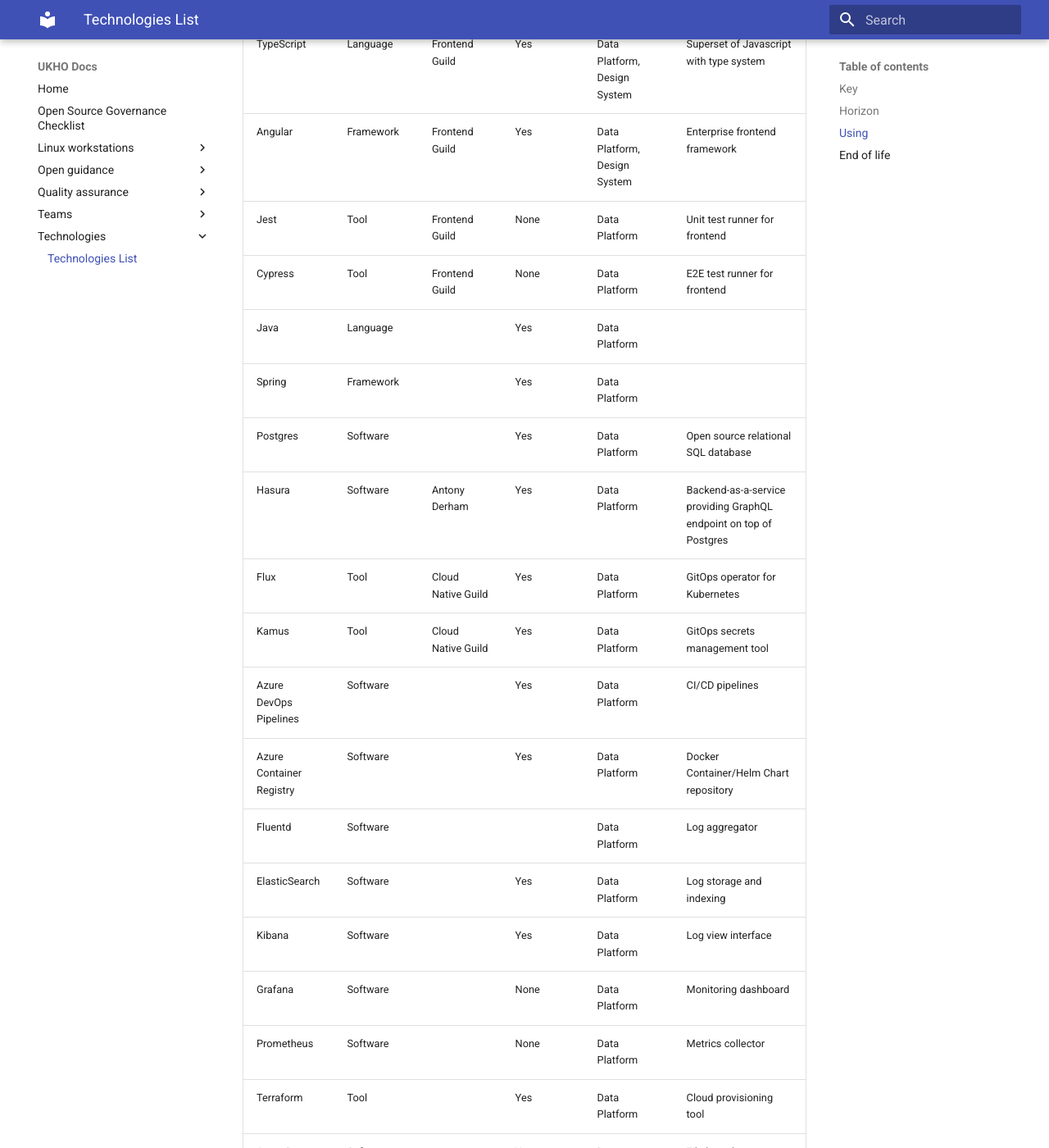
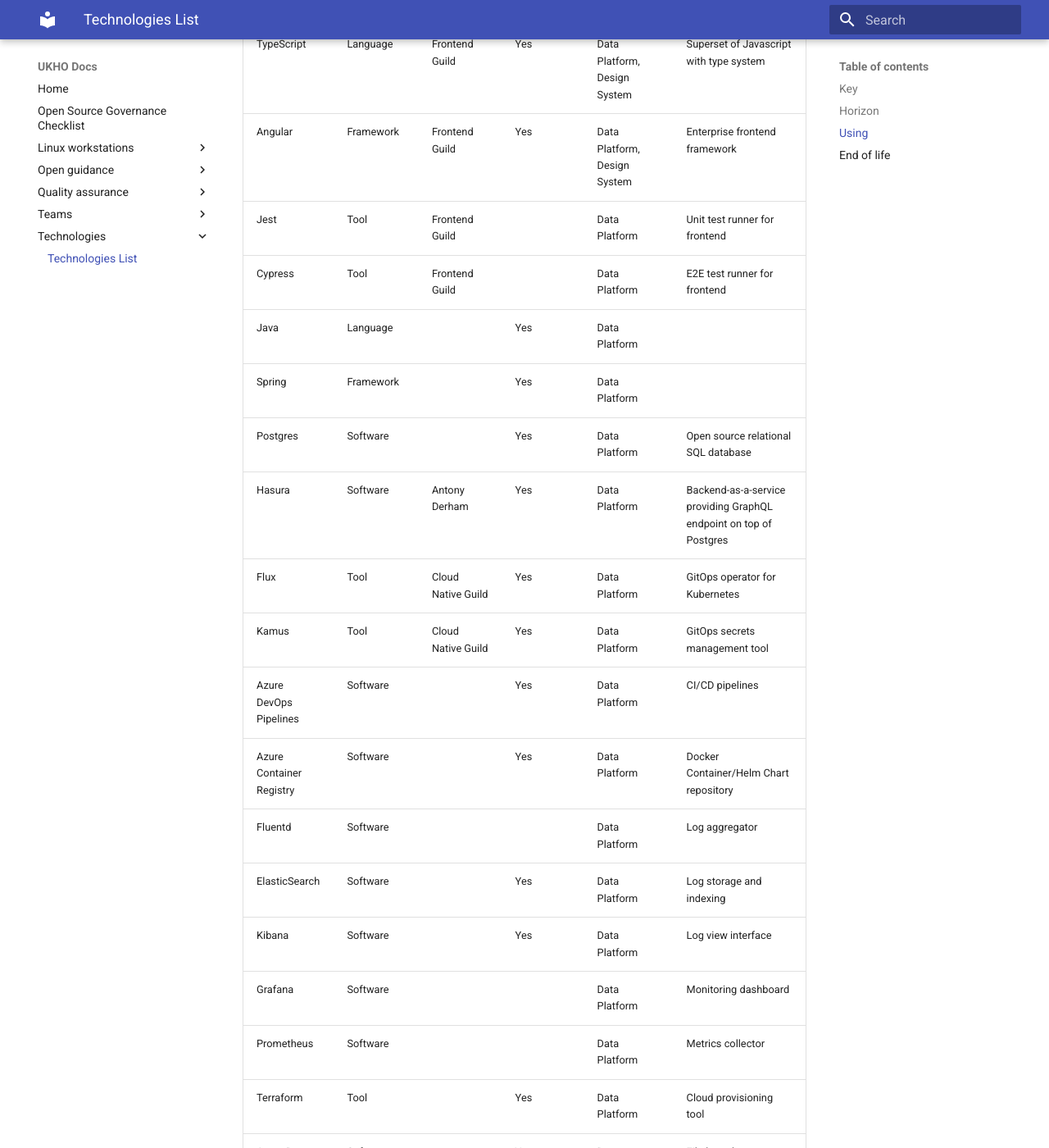
Before and after one commit to UKHO/docs, an MkDocs documentation site: the page built from docs/technologies/index.md, in a window 1280 px wide and 1400 px high, scrolled down 1905 px. Shown: the whole window at 82% size. Built offline with MkDocs 1.6.1 and Material for MkDocs 9.7.7, drawn with Linux system fonts in a browser that asks for light colours.

Commit message:
Update index.md

```diff
--- a/docs/technologies/index.md
+++ b/docs/technologies/index.md
@@ -39,8 +39,8 @@ If a technology is on this list it means that time can be spent investigating it
 | GraphQL | Language | Antony Derham | Yes | Data Platform with Hasura | Open source query language; alternative choice to REST |
 | TypeScript | Language | Frontend Guild | Yes | Data Platform, Design System | Superset of Javascript with type system |
 | Angular | Framework | Frontend Guild | Yes | Data Platform, Design System | Enterprise frontend framework |
-| Jest | Tool | Frontend Guild | None | Data Platform | Unit test runner for frontend |
-| Cypress | Tool | Frontend Guild | None | Data Platform | E2E test runner for frontend |
+| Jest | Tool | Frontend Guild |  | Data Platform | Unit test runner for frontend |
+| Cypress | Tool | Frontend Guild |  | Data Platform | E2E test runner for frontend |
 | Java | Language |  | Yes | Data Platform |  |
 | Spring | Framework |  | Yes | Data Platform |  |
 | Postgres | Software |  | Yes | Data Platform | Open source relational SQL database |
@@ -52,17 +52,17 @@ If a technology is on this list it means that time can be spent investigating it
 | Fluentd | Software |  |  | Data Platform | Log aggregator |
 | ElasticSearch | Software |  | Yes | Data Platform | Log storage and indexing |
 | Kibana | Software |  | Yes | Data Platform | Log view interface |
-| Grafana | Software |  | None | Data Platform | Monitoring dashboard |
-| Prometheus | Software |  | None | Data Platform | Metrics collector |
+| Grafana | Software |  |  | Data Platform | Monitoring dashboard |
+| Prometheus | Software |  |  | Data Platform | Metrics collector |
 | Terraform | Tool |  | Yes | Data Platform | Cloud provisioning tool |
 | Azure Data Lake Storage | Software |  | Yes | Data Platform | File-based storage service with Hadoop-like interfaces |
 | Yarn | Tool | Frontend Guild | Yes | Data Platform, Design System | Package manager for the Node ecosystem |
-| Storybook | Tool | Frontend Guild | No | Design System | Story-based component testing, documentation and sandbox tool |
+| Storybook | Tool | Frontend Guild |  | Design System | Story-based component testing, documentation and sandbox tool |
 | GitHub | Software |  | Yes | Data Platform, Design System | Git-based code repository service |
-| Axe | Software |  | No | Design System | Automated web accessbility checker |
-| OAuth2 | Pattern |  | No | Data Platform | Used as part of Azure B2C/MS Auth Library for authorization |
-| OpenID Connect | Pattern |  | No | Data Platform | Used as part of Azure B2C/MS Auth Library for authentication |
-| JWT | Pattern |  | No | Data Platform | Used as part of Azure B2C/MS Auth Library for token structure |
+| Axe | Software |  |  | Design System | Automated web accessbility checker |
+| OAuth2 | Pattern |  |  | Data Platform | Used as part of Azure B2C/MS Auth Library for authorization |
+| OpenID Connect | Pattern |  |  | Data Platform | Used as part of Azure B2C/MS Auth Library for authentication |
+| JWT | Pattern |  |  | Data Platform | Used as part of Azure B2C/MS Auth Library for token structure |
 | CentOS | Environment | Dev Workstation Team | Yes | Dev Workstations | Linux-based operating system |
 | Docker | Environment | Cloud Native Guild | Yes | Data Platform | Containerisation |
 | Ansible | Tool | Dev Workstation Team | Yes | Dev Workstations | Used to construct the Dev Workstation image |
```
